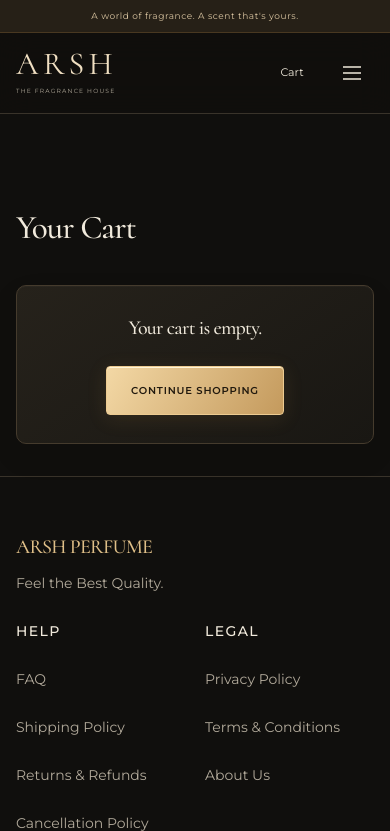
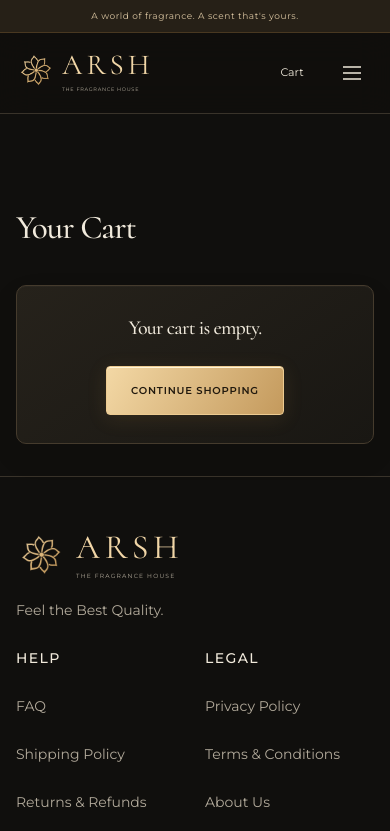
Before and after one commit to gauseekhizar1208-source/arsh-perfume, a Laravel app: page /cart in a window 390 px wide. Shown: the top 831 px of the page. Run offline with Laravel 12, Linux system fonts and the light colour scheme; style sheets or scripts are compiled from the project's sources; some libraries are stand-ins or nearby versions.

Commit message:
Apply supplied floral logo with responsive gold CSS branding

```diff
--- a/resources/css/app.css
+++ b/resources/css/app.css
@@ -6,6 +6,7 @@
   @import "./auth.css";
   @import "./service-pages.css";
   @import "./responsive.css";
+  @import "./brand.css";
 
   @source "../views/**/*.blade.php";
   @source "../js/**/*.js";
--- /dev/null
+++ b/resources/css/brand.css
@@ -0,0 +1,30 @@
+/* The supplied monochrome flower becomes a gold mark through a luminance mask. */
+.brand-lockup { display:inline-flex; align-items:center; gap:12px; flex-shrink:0; }
+.brand-symbol {
+    display:block; width:48px; height:48px; flex-shrink:0;
+    background:linear-gradient(135deg,var(--color-gold-soft) 10%,var(--color-gold) 52%,#a77d43 100%);
+    mask-image:url('../../public/images/brand/arsh-flower.jpeg');
+    mask-mode:luminance; mask-repeat:no-repeat; mask-size:contain; mask-position:center;
+}
+.storefront .brand-lockup .brand-wordmark { color:var(--color-gold-soft); }
+.storefront .store-header > .container-x > a { flex-shrink:0; }
+.storefront .store-footer .brand-lockup { margin-bottom:4px; }
+.storefront .store-footer .brand-wordmark { font-size:34px; }
+.admin-brand-row { padding-inline:18px; }
+.admin-brand-row .brand-lockup { gap:9px; }
+.admin-brand-row .brand-symbol { width:38px; height:38px; }
+.admin-brand-row .brand-wordmark { font-size:31px; }
+.admin-brand-row .brand-wordmark span { font-size:5px; letter-spacing:.15em; }
+@media(min-width:1024px) and (max-width:1199px) {
+    .storefront .store-header > .container-x form[role='search'] { display:none; }
+}
+@media(max-width:767px) {
+    .storefront .store-header .brand-lockup { gap:8px; }
+    .storefront .store-header .brand-symbol { width:38px; height:38px; }
+    .storefront .store-header .brand-wordmark { font-size:29px; }
+    .storefront .store-header .brand-wordmark span { font-size:5px; letter-spacing:.14em; }
+}
+@media(max-width:359px) {
+    .storefront .store-header .brand-symbol { width:32px; height:32px; }
+    .storefront .store-header .brand-wordmark { font-size:26px; }
+}
--- /dev/null
+++ b/resources/views/components/brand-logo.blade.php
@@ -0,0 +1,4 @@
+<span class="brand-lockup">
+    <span class="brand-symbol" aria-hidden="true"></span>
+    <span class="brand-wordmark">ARSH<span>THE FRAGRANCE HOUSE</span></span>
+</span>
--- a/resources/views/layouts/admin.blade.php
+++ b/resources/views/layouts/admin.blade.php
@@ -6,6 +6,7 @@
     <meta name="robots" content="noindex, nofollow">
     <meta name="csrf-token" content="{{ csrf_token() }}">
     <title>@yield('title', 'Admin') | Arsh Perfume Admin</title>
+    <link rel="icon" type="image/jpeg" href="{{ asset('images/brand/arsh-flower.jpeg') }}">
     <link rel="preconnect" href="https://fonts.googleapis.com">
     <link rel="preconnect" href="https://fonts.gstatic.com" crossorigin>
     <link href="https://fonts.googleapis.com/css2?family=Cormorant:ital,wght@0,400;0,500;0,600;1,400;1,500&family=Montserrat:wght@400;500;600;700&display=swap" rel="stylesheet">
@@ -17,7 +18,7 @@
 <div class="admin-shell">
     <div x-cloak x-show="nav && !desktop" class="admin-backdrop" @click="toggleNav()" aria-hidden="true"></div>
     <aside id="admin-sidebar" x-cloak x-show="nav || desktop" class="admin-sidebar" :role="desktop ? 'complementary' : 'dialog'" :aria-modal="!desktop && nav ? 'true' : null" aria-label="Admin navigation" @keydown.tab="if(!desktop) { const elements = Array.from($el.querySelectorAll('a[href],button:not([disabled])')).filter(el => el.getClientRects().length); const first = elements[0]; const last = elements[elements.length - 1]; if($event.shiftKey && document.activeElement === first) { $event.preventDefault(); last.focus(); } else if(!$event.shiftKey && document.activeElement === last) { $event.preventDefault(); first.focus(); } }">
-        <div class="admin-brand-row"><a href="{{ route('admin.dashboard') }}" class="brand-wordmark" aria-label="Arsh admin overview">ARSH<span>THE FRAGRANCE HOUSE</span></a><button type="button" class="admin-icon-button lg:hidden" x-ref="sideClose" @click="toggleNav()" aria-label="Close navigation"><x-admin-icon name="close" /></button></div>
+        <div class="admin-brand-row"><a href="{{ route('admin.dashboard') }}" aria-label="Arsh admin overview"><x-brand-logo /></a><button type="button" class="admin-icon-button lg:hidden" x-ref="sideClose" @click="toggleNav()" aria-label="Close navigation"><x-admin-icon name="close" /></button></div>
         <div class="admin-workspace"><span class="workspace-monogram">A</span><div><strong>Arsh workspace</strong><span>Store administration</span></div><span class="workspace-dot" aria-label="Admin workspace"></span></div>
         @php($groups = [
             'WORKSPACE' => [
--- a/resources/views/layouts/app.blade.php
+++ b/resources/views/layouts/app.blade.php
@@ -25,9 +25,9 @@
     <meta name="twitter:title" content="{{ $seoTitle }}">
     <meta name="twitter:description" content="{{ $seoDesc }}">
     <meta name="twitter:image" content="{{ $seoImage }}">
-    <meta name="theme-color" content="#0A0612">
-    <link rel="icon" href="{{ asset('images/brand/arsh-logo.jpg') }}">
-    <link rel="apple-touch-icon" href="{{ asset('images/brand/arsh-logo.jpg') }}">
+    <meta name="theme-color" content="#100f0d">
+    <link rel="icon" type="image/jpeg" href="{{ asset('images/brand/arsh-flower.jpeg') }}">
+    <link rel="apple-touch-icon" href="{{ asset('images/brand/arsh-flower.jpeg') }}">
     <link rel="preconnect" href="https://fonts.googleapis.com">
     <link rel="preconnect" href="https://fonts.gstatic.com" crossorigin>
     <link href="https://fonts.googleapis.com/css2?family=Cormorant:ital,wght@0,400;0,500;0,600;1,400;1,500&family=Montserrat:wght@400;500;600;700&display=swap" rel="stylesheet">
@@ -41,8 +41,7 @@
 <header class="store-header sticky top-0 z-40 border-b border-line" x-data="{ open: false }" @keydown.escape.window="open = false">
     <div class="container-x flex h-20 items-center justify-between gap-6">
         <a href="{{ route('home') }}" class="flex items-center gap-3" aria-label="{{ setting('business_name') }} home">
-            <img src="{{ asset('images/brand/arsh-logo.jpg') }}" alt="" class="logo-blend h-10 w-auto" width="60" height="40">
-            <span class="brand-wordmark">ARSH<span>THE FRAGRANCE HOUSE</span></span>
+            <x-brand-logo />
         </a>
 
         <nav class="hidden items-center gap-7 text-sm uppercase tracking-widest text-muted lg:flex" aria-label="Main">
@@ -114,7 +113,7 @@
 <footer class="store-footer mt-24 border-t border-line bg-panel">
     <div class="container-x grid gap-10 py-14 sm:grid-cols-2 lg:grid-cols-4">
         <div>
-            <p class="font-display text-xl tracking-[0.2em]">ARSH PERFUME</p>
+            <a href="{{ route('home') }}" aria-label="Arsh Perfume home"><x-brand-logo /></a>
             <p class="mt-3 text-sm text-muted">{{ setting('tagline') }}</p>
             @if(setting('social_instagram') || setting('social_facebook') || setting('social_youtube'))
                 <ul class="mt-5 flex gap-4 text-sm text-muted">
```
Also changed, not shown: public/images/brand/arsh-flower.jpeg (added).
